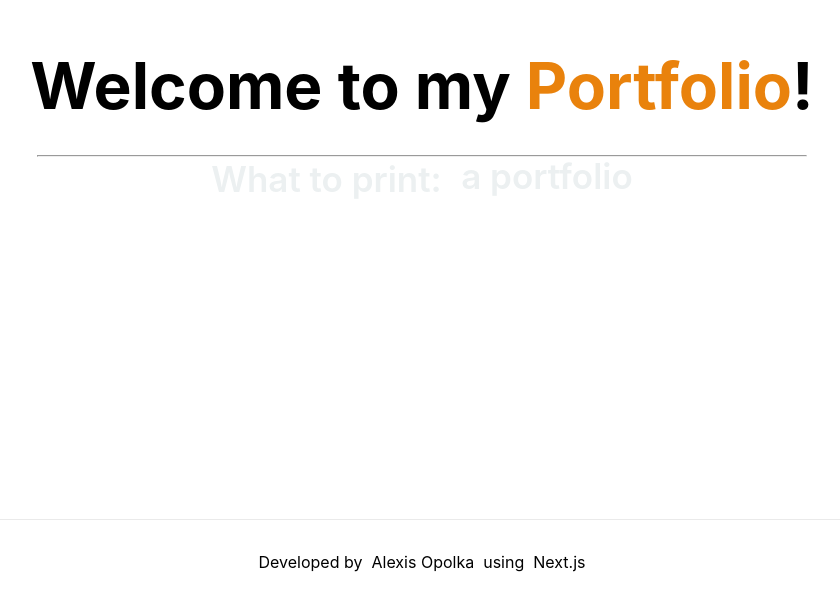
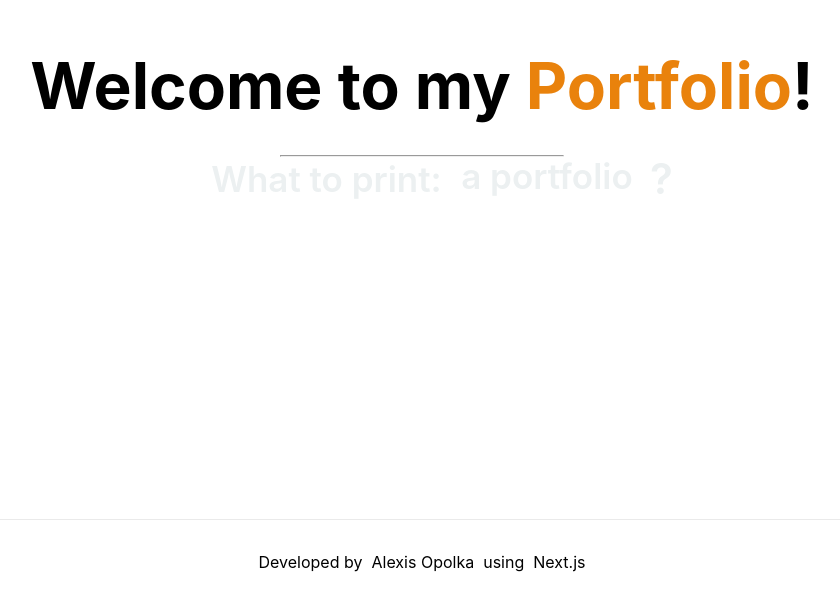
Before and after one commit to alexis-opolka/alexis-opolka.github.io, a Next.js app: page / in a window 1280 px wide. Shown: the part 281-885 px from the top of the page, without its empty margins (218-1058 px from the left). Built offline with nearby package versions, Linux system fonts and the light colour scheme.

Commit message:
Add return steps on homepage animation

```diff
--- a/styles/animations.module.css
+++ b/styles/animations.module.css
@@ -1,10 +1,11 @@
 #homeBar {
+  background-color: rgb(233, 130, 12);
   color: rgb(233, 130, 12);
   position: relative;
   -webkit-animation-name: slidein;
           animation-name: slidein;
-  -webkit-animation-duration: 3s;
-          animation-duration: 3s;
+  -webkit-animation-duration: 10s;
+          animation-duration: 10s;
   -webkit-animation-iteration-count: infinite;
           animation-iteration-count: infinite;
 }
@@ -37,18 +38,80 @@
 @-webkit-keyframes slidein {
   from {
     width: 0%;
+    background-color: rgb(233, 130, 12);
+    color: rgb(233, 130, 12);
   }
   to {
+    width: 0%;
+    background-color: rgb(233, 130, 12);
+    color: rgb(233, 130, 12);
+  }
+  0% {
+    width: 0%;
+  }
+  1% {
+    width: 2.5%;
+  }
+  3% {
+    width: 7.5%;
+  }
+  5% {
+    width: 12.5%;
+  }
+  5%, 12.5% {
+    width: 25%;
+  }
+  12.5%, 25% {
+    width: 50%;
+  }
+  25%, 50% {
     width: 100%;
+  }
+  50%, 75% {
+    width: 50%;
+  }
+  75%, 100% {
+    width: 0%;
   }
 }
 
 @keyframes slidein {
   from {
     width: 0%;
+    background-color: rgb(233, 130, 12);
+    color: rgb(233, 130, 12);
   }
   to {
+    width: 0%;
+    background-color: rgb(233, 130, 12);
+    color: rgb(233, 130, 12);
+  }
+  0% {
+    width: 0%;
+  }
+  1% {
+    width: 2.5%;
+  }
+  3% {
+    width: 7.5%;
+  }
+  5% {
+    width: 12.5%;
+  }
+  5%, 12.5% {
+    width: 25%;
+  }
+  12.5%, 25% {
+    width: 50%;
+  }
+  25%, 50% {
     width: 100%;
+  }
+  50%, 75% {
+    width: 50%;
+  }
+  75%, 100% {
+    width: 0%;
   }
 }
 /*
@@ -72,6 +135,17 @@ Animation on Text rolling
   overflow: hidden;
   height: 40px;
   padding: 0 40px;
+}
+.content__container:after {
+  content: "?";
+  position: absolute;
+  right: 0;
+}
+.content__container:after, .content__container:before {
+  position: absolute;
+  top: 0;
+  font-size: 42px;
+  line-height: 40px;
 }
 .content__container__text {
   display: inline;
--- a/styles/animations.module.scss
+++ b/styles/animations.module.scss
@@ -1,10 +1,11 @@
 $mainLinkColor: rgb(233, 130, 12);
 
 #homeBar {
+  background-color: $mainLinkColor;
   color: $mainLinkColor;
   position: relative;
   animation-name: slidein;
-  animation-duration: 3s;
+  animation-duration: 10s;
   animation-iteration-count: infinite;
 }
 #homeLink {
@@ -36,9 +37,40 @@ $mainLinkColor: rgb(233, 130, 12);
 @keyframes slidein {
   from {
     width: 0%;
+    background-color: $mainLinkColor;
+    color: $mainLinkColor;
   }
   to {
+    width: 0%;
+    background-color: $mainLinkColor;
+    color: $mainLinkColor;
+  }
+  0% {
+    width: 0%;
+  }
+  1% {
+    width: 2.5%;
+  }
+  3% {
+    width: 7.5%;
+  }
+  5% {
+    width: 12.5%;
+  }
+  5%, 12.5% {
+    width: 25%;
+  }
+  12.5%, 25% {
+    width: 50%;
+  }
+  25%, 50% {
     width: 100%;
+  }
+  50%, 75% {
+    width: 50%;
+  }
+  75%, 100% {
+    width: 0%;
   }
 }
 
@@ -67,6 +99,20 @@ Animation on Text rolling
     overflow: hidden;
     height: 40px;
     padding: 0 40px;
+
+    &:after {
+      content: '?';
+      position: absolute;
+      right: 0;
+    }
+
+    &:after,
+    &:before {
+      position: absolute;
+      top: 0;
+      font-size: 42px;
+      line-height: 40px;
+    }
 
     &__text {
       display: inline;
```
Also changed, not shown: 1 other file (tests, documents, lock files or other folders).
